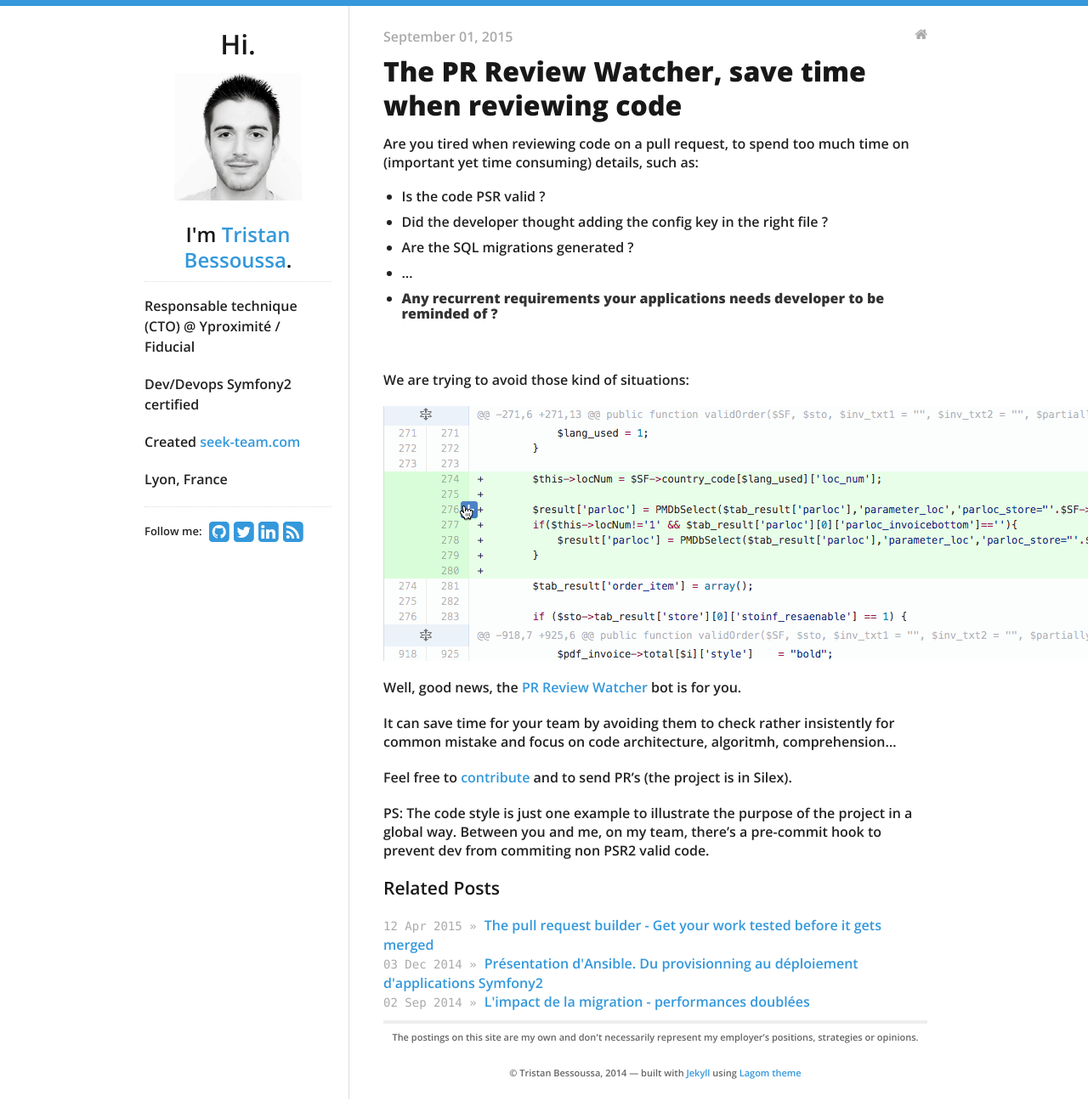
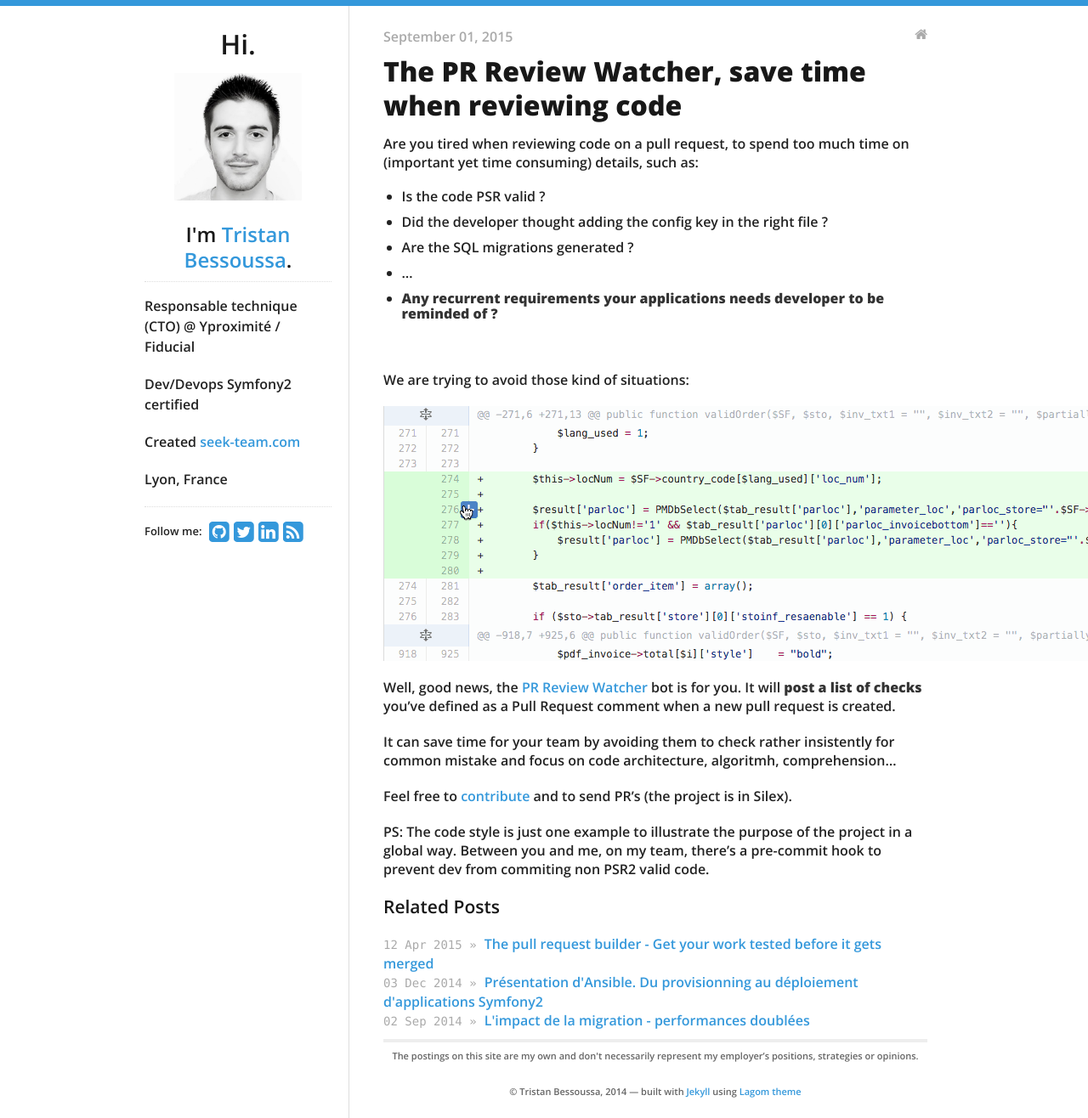
Before and after one commit to swanson/lagom, a Jekyll site: the page built from _posts/2015-09-01-pull-request-reviewer.md, in a window 1280 px wide. Shown: the whole page at 85% size. Built offline with Jekyll 4.4.1, drawn with Linux system fonts in a browser that asks for light colours; nearby versions of some CDN libraries; comment, search, counter and statistics services are not loaded; before the commit the page ends 1294 px from its top, so only the background shows below that.

Commit message:
Clarifying the purpose

```diff
--- a/_posts/2015-09-01-pull-request-reviewer.md
+++ b/_posts/2015-09-01-pull-request-reviewer.md
@@ -19,7 +19,7 @@
 
 ![gif comment pull request PSR](/assets/images/pr.gif)
 
-Well, good news, the [PR Review Watcher](https://github.com/Yproximite/PRReviewWatcher) bot is for you.
+Well, good news, the [PR Review Watcher](https://github.com/Yproximite/PRReviewWatcher) bot is for you. It will **post a list of checks** you've defined as a Pull Request comment when a new pull request is created.
 
 It can save time for your team by avoiding them to check rather insistently for common mistake and focus on code architecture, algoritmh, comprehension...
 
```
